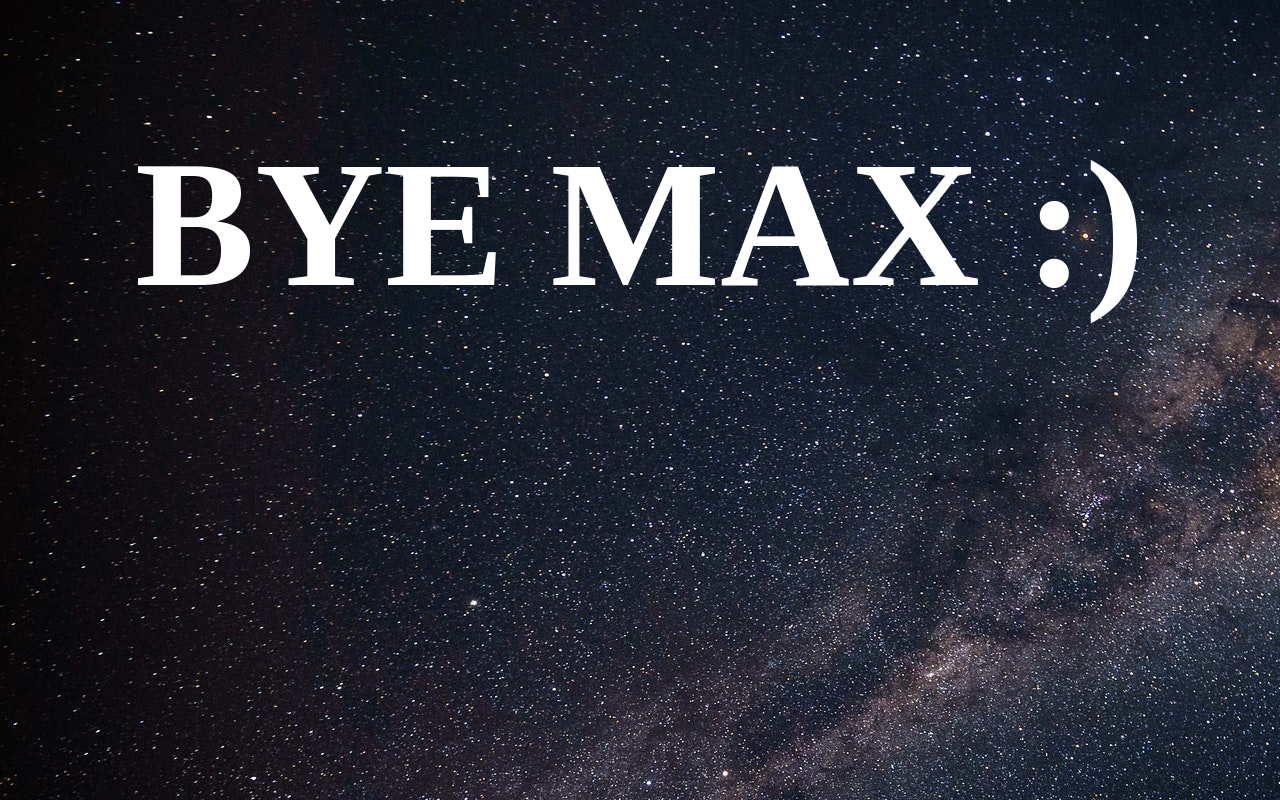
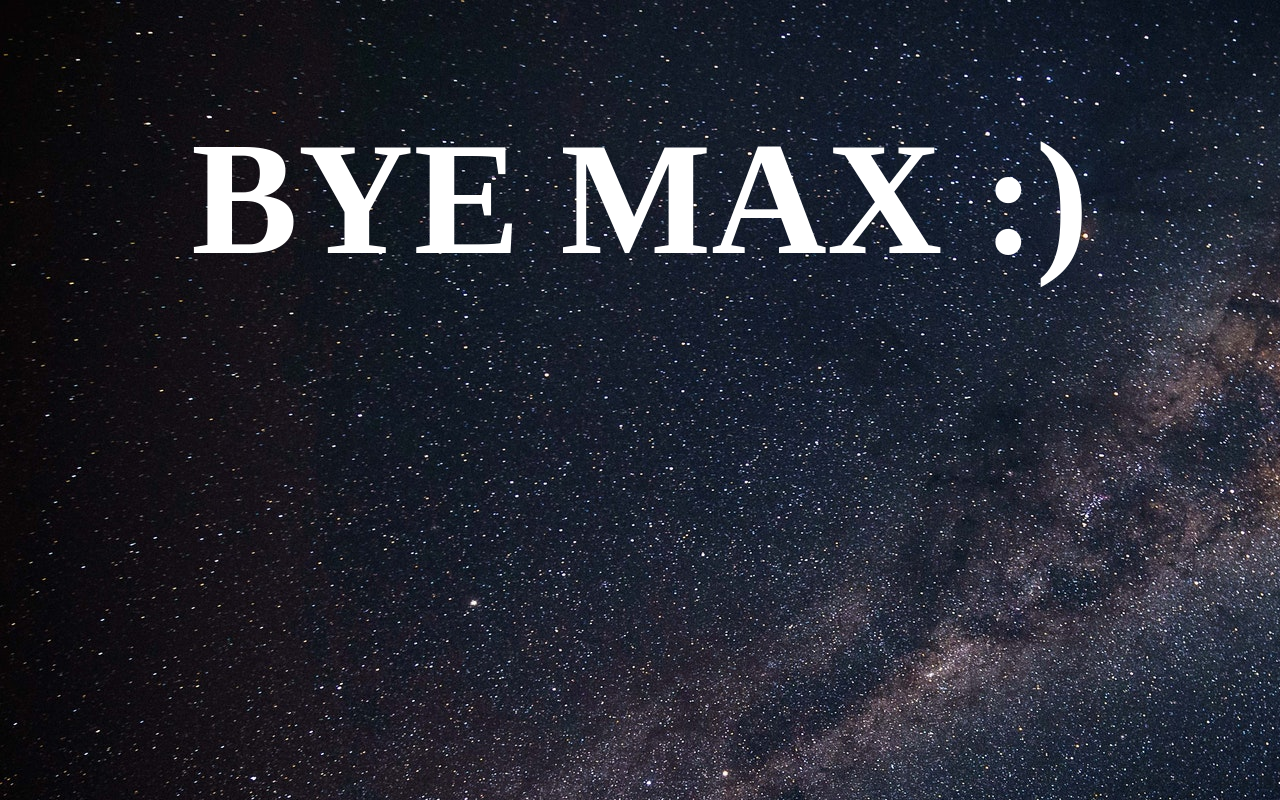
Before and after one commit to hfwong14/max, a plain HTML site: page index.html in a window 1280 px wide. Drawn offline with Linux system fonts and the light colour scheme.

Commit message:
change font size to 160

```diff
--- a/index.html
+++ b/index.html
@@ -12,6 +12,6 @@
             background-image: url("img1.jpg");
         }
     </style>
-    <h1 style="color: white; text-align: center; font-size: 180px;">BYE MAX :)</h1>
+    <h1 style="color: white; text-align: center; font-size: 160px;">BYE MAX :)</h1>
 </body>
 </html>
```
